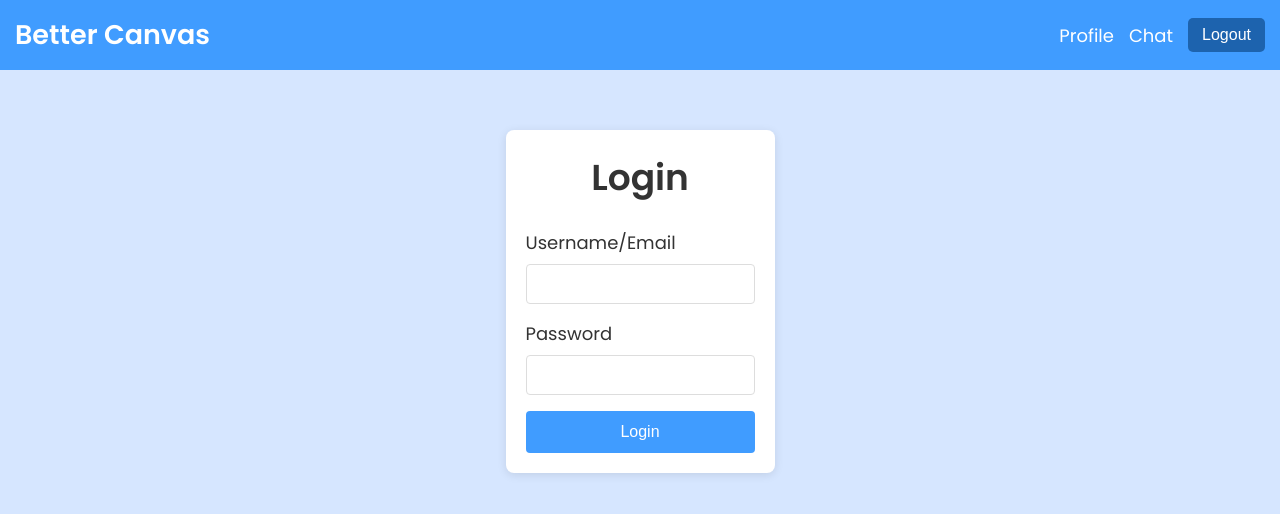
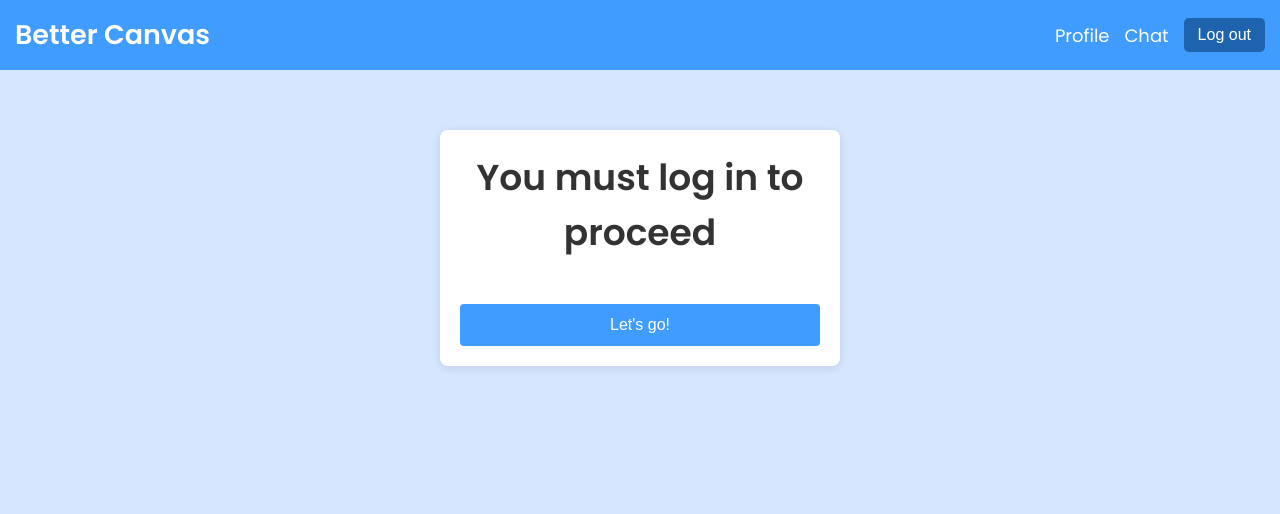
Before and after one commit to michalispap/AI-Chatbot-Frontend-AWS, a Vue app: page /login in a window 1280 px wide. Shown: the top 514 px of the page. Built offline with nearby package versions, Linux system fonts and the light colour scheme; what aws-amplify would draw is missing.

Commit message:
Probably works

```diff
--- a/src/components/Navbar.vue
+++ b/src/components/Navbar.vue
@@ -7,7 +7,7 @@
     <div class="links">
       <router-link to="/profile">Profile</router-link>
       <router-link to="/chat">Chat</router-link>
-      <button class="logout-btn" @click="handleLogout">Logout</button>
+      <button class="logout-btn" @click="handleLogout">Log out</button>
     </div>
   </nav>
 </template>
--- a/src/main.js
+++ b/src/main.js
@@ -7,9 +7,17 @@ import { Amplify } from 'aws-amplify';
 Amplify.configure({
   Auth: {
     Cognito: {
-      region: 'us-east-1', // replace with your region
-      userPoolId: 'us-east-1_abc123', // replace with your pool ID
-      userPoolWebClientId: '1234567890abcdef', // replace with your client ID
+      region: 'us-east-1', //replace with actual region
+      userPoolId: 'us-east-1_abc123', //replace with actual pool ID
+      userPoolWebClientId: '1234567890abcdef', // replace with actual client ID
+
+      oauth: {
+        domain: 'your-domain.auth.us-east-1.amazoncognito.com', //replace with actual Cognito domain
+        scope: ['email', 'profile', 'openid'],
+        redirectSignIn: '/', //replace with actual app URL
+        redirectSignOut: '/', //replace with actual app URL
+        responseType: 'code'
+      }
     }
   }
 });
--- a/src/services/api.js
+++ b/src/services/api.js
@@ -1,7 +1,7 @@
 import axios from "axios";
 
 const apiClient = axios.create({
-  baseURL: "",
+  baseURL: "", //replace with actual base URL
   headers: {
     "Content-Type": "application/json",
   },
--- a/src/stores/auth.js
+++ b/src/stores/auth.js
@@ -1,13 +1,13 @@
 import { defineStore } from "pinia";
 import { ref } from "vue";
-import { signIn, signOut, getCurrentUser, fetchAuthSession } from 'aws-amplify/auth';
+import { signOut, getCurrentUser, fetchAuthSession, signInWithRedirect } from 'aws-amplify/auth';
 
 export const useAuthStore = defineStore("auth", () => {
   const user = ref(null);
   const isAuthenticated = ref(false);
   const isLoading = ref(true);
 
-  // Check current auth status
+  //Check current auth status
   const checkAuth = async () => {
     isLoading.value = true;
     try {
@@ -21,22 +21,21 @@ export const useAuthStore = defineStore("auth", () => {
     isLoading.value = false;
   };
 
-  // Sign in user
-  const signInUser = async (username, password) => {
+  //Sign in
+  const signInWithHostedUI = async () => {
     try {
-      const userData = await signIn({ username, password });
-      user.value = userData;
-      isAuthenticated.value = true;
-      return userData;
+      await signInWithRedirect();
+
     } catch (error) {
+      console.error("Error starting sign-in process:", error);
       throw error;
     }
   };
 
-  // Sign out user
+  // Sign out
   const signOutUser = async () => {
     try {
-      await signOut();
+      await signOut({ global: true });
       user.value = null;
       isAuthenticated.value = false;
     } catch (error) {
@@ -49,7 +48,7 @@ export const useAuthStore = defineStore("auth", () => {
     isAuthenticated,
     isLoading,
     checkAuth,
-    signIn: signInUser,
+    signInWithHostedUI,
     signOut: signOutUser
   };
 });
--- a/src/stores/user.js
+++ b/src/stores/user.js
@@ -11,7 +11,7 @@ export const useUserStore = defineStore("user", () => {
 
   const fetchUser = async () => {
     try {
-      const response = await apiClient.get("/user"); //To be implemented
+      const response = await apiClient.get("/user"); //replace with actual endpoint
       user.value = {
         firstName: response.data.firstName,
         lastName: response.data.lastName,
@@ -27,7 +27,7 @@ export const useUserStore = defineStore("user", () => {
 
   const updateUser = async (newUserData) => {
     try {
-      await apiClient.put("/user", newUserData); //To be implemented
+      await apiClient.put("/user", newUserData); //replace with actual endpoint
       user.value = newUserData;
     } catch (error) {
       console.error(
--- a/src/views/Chat.vue
+++ b/src/views/Chat.vue
@@ -104,7 +104,6 @@ const bubbleClass = (role) => {
   bottom: 0;
   background: #fff;
   display: flex;
-  /*border-top: 1px solid #ddd;*/
   padding: 10px;
   background-color: #d6e6ff;
 }
--- a/src/views/Login.vue
+++ b/src/views/Login.vue
@@ -1,43 +1,18 @@
 <template>
   <div class="login-container">
-      <h1>Login</h1>
+    <h1>You must log in to proceed</h1>
     <div v-if="error" class="error-message">{{ error }}</div>
-      <form @submit.prevent="handleLogin">
-        <div class="form-group">
-          <label for="username">Username/Email</label>
-          <input
-            type="text"
-            id="username"
-            v-model="username"
-            required
-          />
-        </div>
-        <div class="form-group">
-          <label for="password">Password</label>
-          <input
-            type="password"
-            id="password"
-            v-model="password"
-            required
-          />
-        </div>
-        <button type="submit" :disabled="isLoading">
-          {{ isLoading ? 'Logging in...' : 'Login' }}
+    <button @click="handleLogin" :disabled="isLoading" class="login-btn">
+      {{ isLoading ? 'Redirecting...' : "Let's go!" }}
     </button>
-      </form>
   </div>
 </template>
 
 <script setup>
 import { ref } from 'vue';
-  import { useRouter } from 'vue-router';
 import { useAuthStore } from '../stores/auth';
 
-  const router = useRouter();
 const authStore = useAuthStore();
-
-  const username = ref('');
-  const password = ref('');
 const error = ref('');
 const isLoading = ref(false);
 
@@ -46,12 +21,11 @@
   error.value = '';
 
   try {
-      await authStore.signIn(username.value, password.value);
-      router.push('/'); // Redirect to home after login
+    await authStore.signInWithHostedUI();
+    // The page will redirect to Cognito's login page
   } catch (err) {
     console.error(err);
-      error.value = err.message || 'Failed to login. Please try again.';
-    } finally {
+    error.value = err.message || 'Failed to start login process.';
     isLoading.value = false;
   }
 };
@@ -65,32 +39,14 @@
   background-color: white;
   border-radius: 8px;
   box-shadow: 0 2px 10px rgba(0, 0, 0, 0.1);
+  text-align: center;
 }
 
 h1 {
-    text-align: center;
   margin-bottom: 24px;
 }
 
-  .form-group {
-    margin-bottom: 16px;
-  }
-
-  label {
-    display: block;
-    margin-bottom: 8px;
-    font-weight: 500;
-  }
-
-  input {
-    width: 100%;
-    padding: 10px;
-    border: 1px solid #ddd;
-    border-radius: 4px;
-    font-size: 16px;
-  }
-
-  button {
+.login-btn {
   width: 100%;
   padding: 12px;
   background-color: #409cff;
@@ -99,13 +55,14 @@
   border-radius: 4px;
   font-size: 16px;
   cursor: pointer;
+  margin-top: 20px;
 }
 
-  button:hover {
+.login-btn:hover {
   background-color: #0056b3;
 }
 
-  button:disabled {
+.login-btn:disabled {
   background-color: #cccccc;
   cursor: not-allowed;
 }
```
Also changed, not shown: src/router/index.js (+4 -4 lines). Lines whose indentation alone changed are shown as unchanged.
